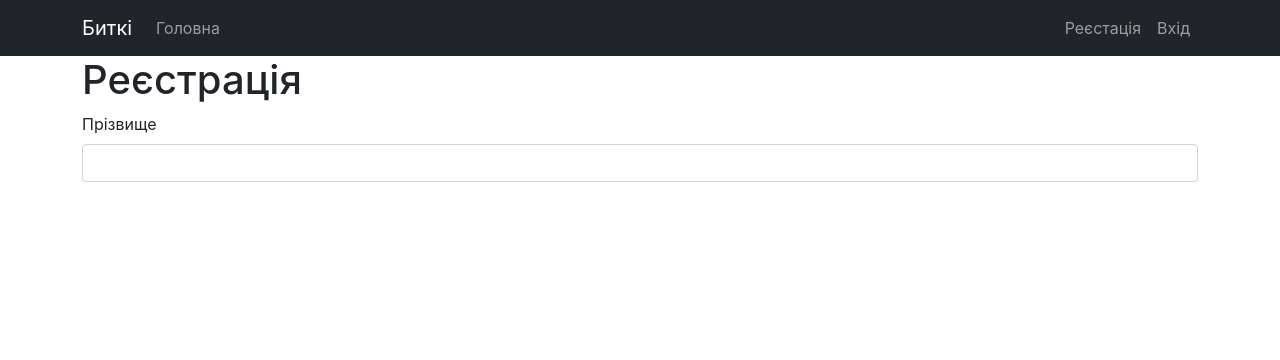
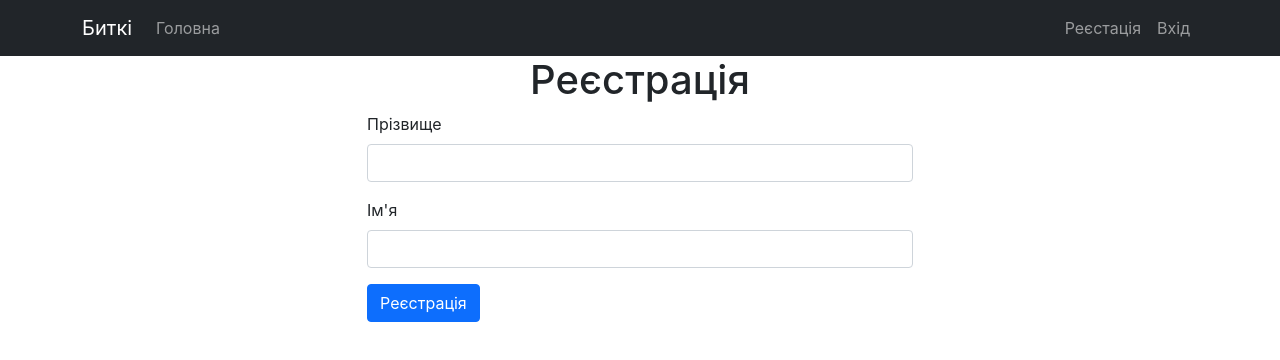
Before and after one commit to novakvova/BattleReactPV915, a React (Create React App) app: page /register in a window 1280 px wide. Shown: the top 360 px of the page. Built offline with nearby package versions, Linux system fonts and the light colour scheme.

Commit message:
Add begin register component

```diff
--- a/src/components/auth/Register/index.tsx
+++ b/src/components/auth/Register/index.tsx
@@ -1,4 +1,4 @@
-import { useState } from "react";
+import React, { useState } from "react";
 import InputGroup from "../../common/InputGroup";
 
 interface IRegisterPage {
@@ -7,10 +7,9 @@ interface IRegisterPage {
 }
 
 const RegisterPage = () => {
-
   const [model, setModel] = useState<IRegisterPage>({
     name: "",
-      surname: ""
+    surname: "",
   } as IRegisterPage);
 
   const hadleChange = (e: React.ChangeEvent<HTMLInputElement>) => {
@@ -20,10 +19,17 @@ const RegisterPage = () => {
     });
   };
 
+  const handleSubmit = (e: React.FormEvent) => {
+    e.preventDefault();
+    console.log("submit data", model);
+  };
+
   return (
     <>
-      <h1>Реєстрація</h1>
-      <form>
+      <div className="row">
+        <div className="col-md-6 offset-md-3">
+          <h1 className="text-center">Реєстрація</h1>
+          <form onSubmit={handleSubmit}>
             <InputGroup
               label="Прізвище"
               value={model.surname}
@@ -31,7 +37,21 @@ const RegisterPage = () => {
               type="text"
               onChange={hadleChange}
             />
+
+            <InputGroup
+              label="Ім'я"
+              value={model.name}
+              field="name"
+              type="text"
+              onChange={hadleChange}
+            />
+
+            <button type="submit" className="btn btn-primary">
+              Реєстрація
+            </button>
           </form>
+        </div>
+      </div>
     </>
   );
 };
```
Lines whose indentation alone changed are shown as unchanged.
